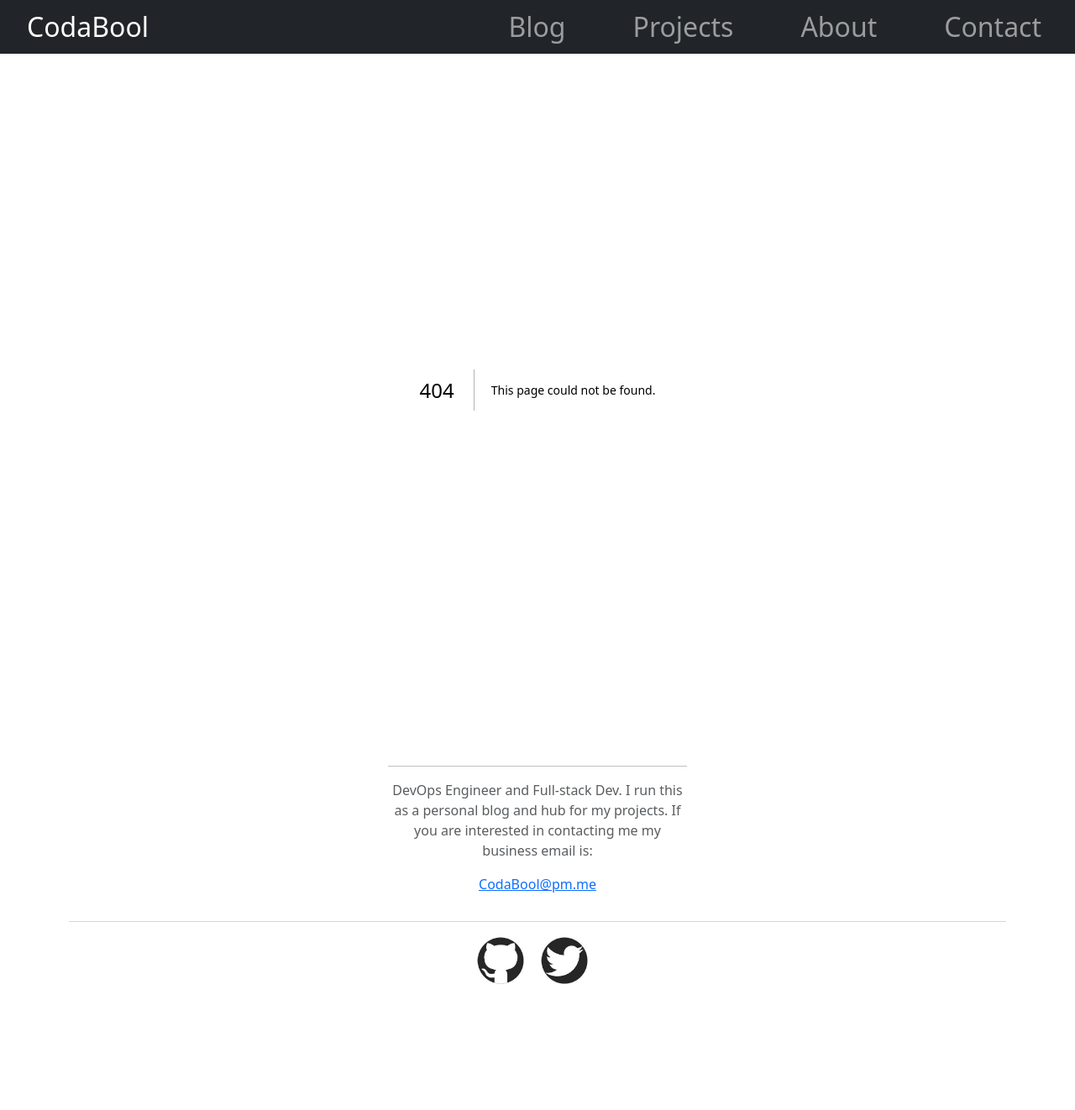
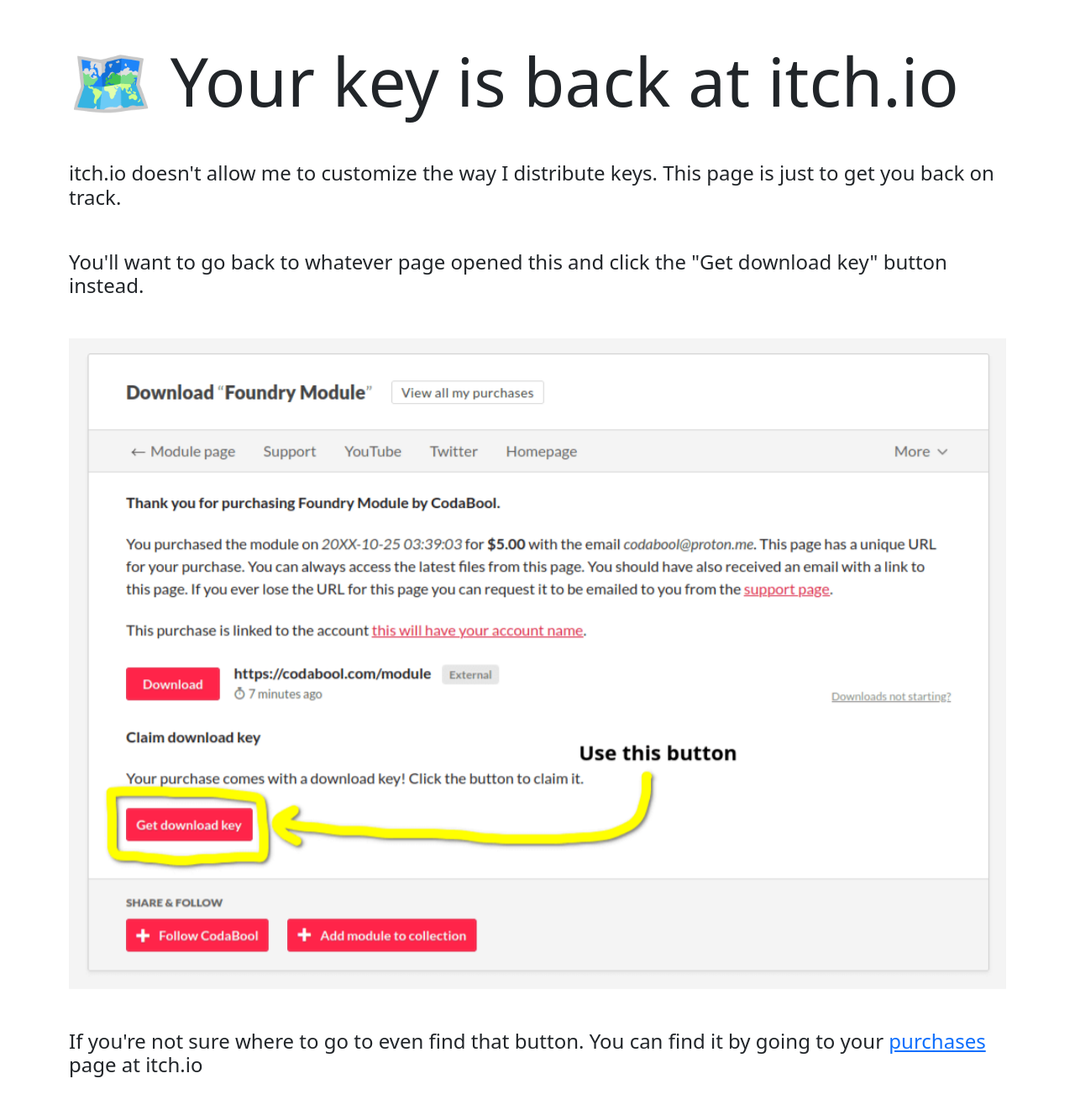
Before and after one commit to CodaBool/CodaBool.com, a Next.js app: page /module in a window 1280 px wide. Before the commit this address had no page. Shown: the top 1322 px of the page at 84% size. Before the commit the page ends 1190 px from the top, so only its background shows below. Built offline with nearby package versions, Linux system fonts and the light colour scheme.

Commit message:
add foundry module redirect

```diff
--- a/pages/_app.js
+++ b/pages/_app.js
@@ -48,13 +48,13 @@ export default function MyApp({ Component, pageProps }) {
         <link rel="icon" type="image/png" sizes="32x32" href="/favicon/favicon-32x32.gif" />
         <link rel="icon" type="image/png" sizes="16x16" href="/favicon/favicon-16x16.gif" />
       </Head>
-      <Navigation />
+      {router.asPath.includes('/module') ? null : <Navigation />}
       <main style={{flex: 1}}>
         <Container>
           <Component {...pageProps} />
         </Container>
       </main>
-      {router.asPath.includes('/blog/') ? null : <Footer />}
+      {router.asPath.includes('/blog/') || router.asPath.includes('/module') ? null : <Footer />}
       <Script
         src="https://utteranc.es/client.js"
         repo="codabool/CodaBool.com"
--- /dev/null
+++ b/pages/module.js
@@ -0,0 +1,39 @@
+import { Fade } from "react-awesome-reveal"
+import { useEffect, useState } from 'react'
+
+export default function Module() {
+  const [isMobile, setIsMobile] = useState(false)
+
+  useEffect(() => {
+    const checkIfMobile = () => {
+      const screenWidth = window.innerWidth;
+      setIsMobile(screenWidth < 768); // You can adjust this threshold as needed
+    };
+
+    checkIfMobile()
+
+    // Listen for window resize events to update the device type
+    window.addEventListener('resize', checkIfMobile);
+
+    // Clean up the event listener when the component unmounts
+    return () => {
+      window.removeEventListener('resize', checkIfMobile);
+    };
+  }, []);
+
+  return (
+    <>
+      <h1 className="display-1 my-5">🗺️ Your key is back at itch.io</h1>
+      <h4 className="my-5">itch.io doesn't allow me to customize the way I distribute keys. This page is just to get you back on track. </h4>
+      <h4 className="my-5">You'll want to go back to whatever page opened this and click the "Get download key" button instead.</h4>
+      <Fade triggerOnce>
+        {isMobile ? (
+          <img src="/assets/images/module_mobile.png" className="w-100" alt="Mobile" />
+        ) : (
+          <img src="/assets/images/module_desktop.png" className="w-100" alt="Desktop" />
+        )}
+      </Fade>
+      <h4 className="my-5">If you're not sure where to go to even find that button. You can find it by going to your <a href="https://itch.io/my-purchases">purchases</a> page at itch.io</h4>
+    </>
+  )
+}
```
Also changed, not shown: public/assets/images/module_desktop.png (added), public/assets/images/module_mobile.png (added).
